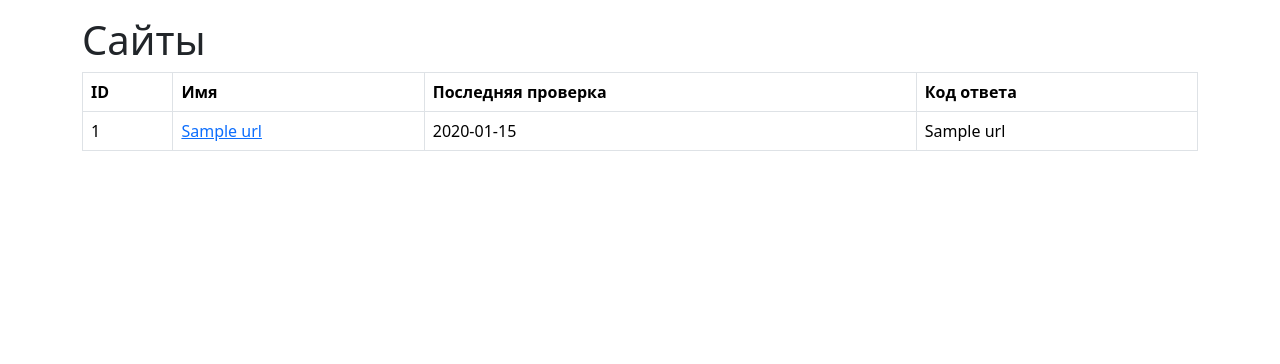
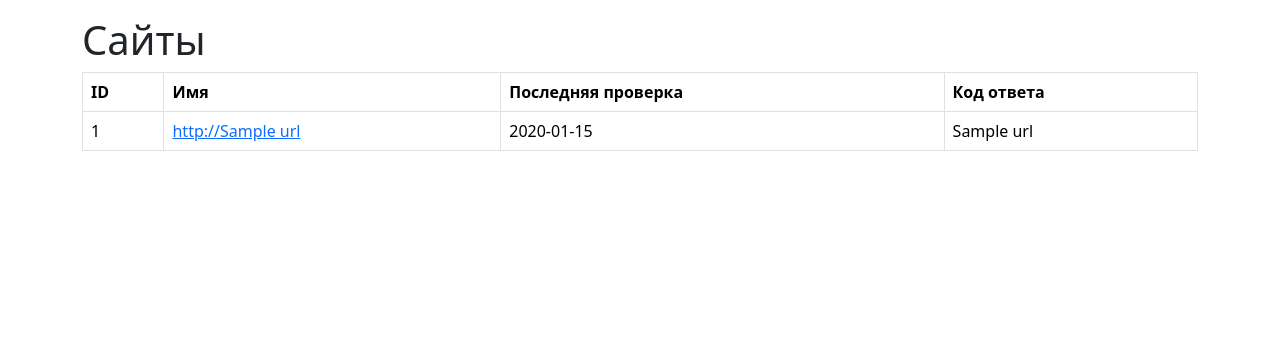
Before and after one commit to Pikachy337/python-project-83, a Flask app: page /urls in a window 1280 px wide. Shown: the part 56-420 px from the top of the page. Run offline with Flask 3, Linux system fonts and the light colour scheme; a database or web service that is not in the repository returns one stand-in record (values such as "Sample title"); some libraries are stand-ins or nearby versions.

Commit message:
fix "http"

```diff
--- a/page_analyzer/app.py
+++ b/page_analyzer/app.py
@@ -126,7 +126,8 @@ def add_check(id):
 
         cur.execute(
             '''
-            INSERT INTO url_checks (url_id, status_code, h1, title, description, created_at)
+            INSERT INTO url_checks (url_id,
+             status_code, h1, title, description, created_at)
             VALUES (%s, %s, %s, %s, %s, %s)
             ''',
             (id, status_code, h1_content, title_content,
--- a/page_analyzer/templates/urls.html
+++ b/page_analyzer/templates/urls.html
@@ -37,7 +37,7 @@
                 {% for url in urls %}
                 <tr>
                     <td>{{ url[0] }}</td>
-                    <td><a href="{{ url_for('url_detail', id=url[0]) }}">{{ url[1] }}</a></td>
+                    <td><a href="{{ url_for('url_detail', id=url.id) }}">http://{{ url.name }}</a></td>
                     <td>
                         {% if url[2] %}
                         {{ url[2].strftime('%Y-%m-%d') }}
```
